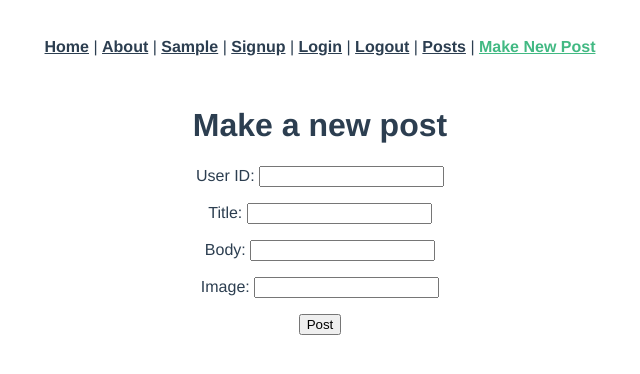
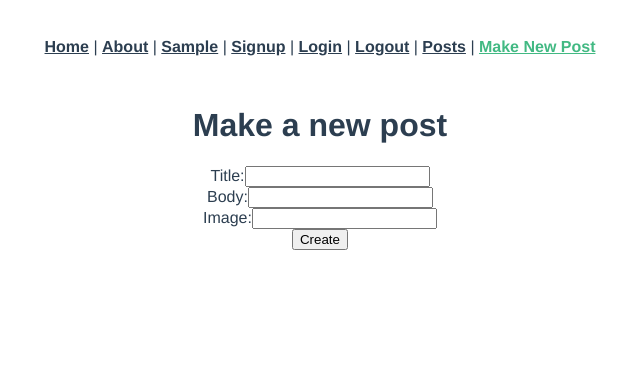
Before and after one commit to cellulosami/blog_frontend_app_practice, a Vue app: page /posts/new in a window 1280 px wide. Shown: the top 374 px of the page, without its empty margins (320-960 px from the left). Built offline with nearby package versions, Linux system fonts and the light colour scheme.

Commit message:
change postsCreate into a form that redirects to postsIndex upon submission

```diff
--- a/src/views/PostsNew.vue
+++ b/src/views/PostsNew.vue
@@ -1,11 +1,26 @@
 <template>
   <div class="home">
-    <h1>{{ message }}</h1>
-    <p>User ID: <input v-model="userId"></p>
-    <p>Title: <input v-model="title"></p>
-    <p>Body: <input v-model="body"></p>
-    <p>Image: <input v-model="image"></p>
-    <button v-on:click="postsCreate">Post</button>
+    <form v-on:submit.prevent="postsCreate">
+      <h1>{{ message }}</h1>
+      <ul>
+        <li class="text-danger" v-for="error in errors" v-bind:key="error">
+            {{ error }}
+        </li>
+      </ul>
+      <div class="form-group">
+        <label>Title:</label>
+        <input class="form-control" v-model="title">
+      </div>
+      <div class="form-group">
+        <label>Body:</label>
+        <input class="form-control" v-model="body">
+      </div>
+      <div class="form-group">
+        <label>Image:</label>
+        <input class="form-control" v-model="image">
+      </div>
+      <input type="submit" class="btn btn-primary" value="Create">
+    </form>
   </div>
 </template>
 
@@ -18,10 +33,10 @@ export default {
   data: function() {
     return {
       message: "Make a new post",
-      userId: "",
       title: "",
       body: "",
-      image: ""
+      image: "",
+      errors: []
     };
   },
   created: function() {},
@@ -32,12 +47,15 @@ export default {
         title: this.title,
         body: this.body,
         image: this.image,
-        user_id: this.user_id
       }
       axios
         .post("/api/posts", params)
         .then(response => {
           console.log("created")
+
+        })
+        .catch(error => {
+          this.errors = error.response.data.errors;
         });
     }
   }
```
